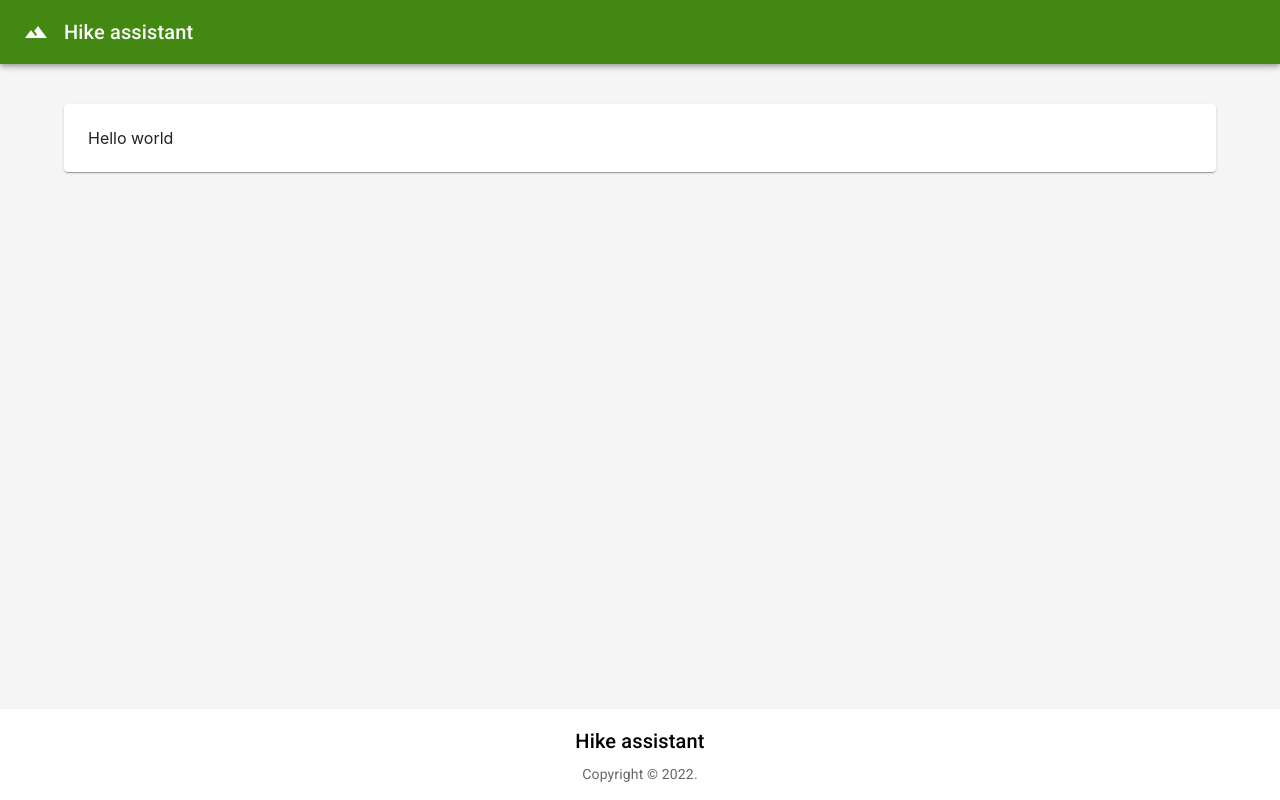
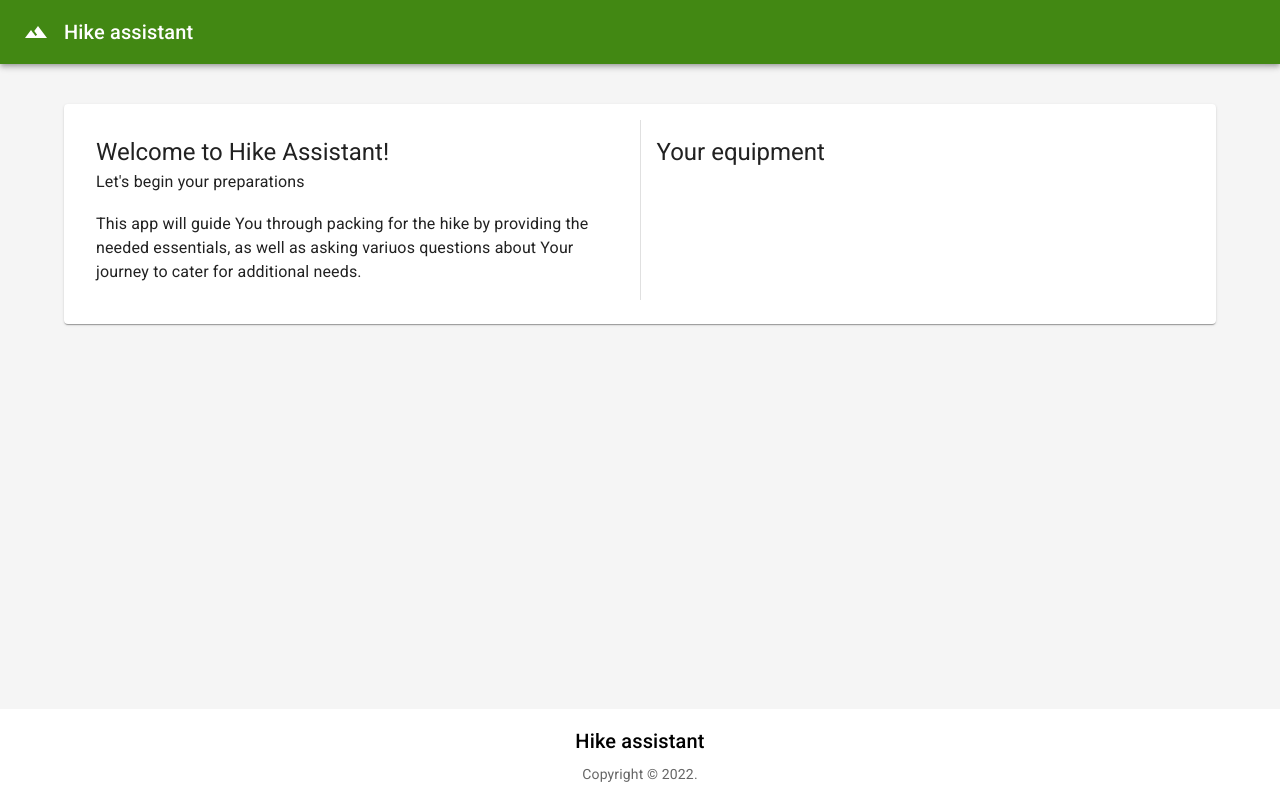
Before and after one commit to PauliusVizbara/HikeAssistant, a React (Create React App) app: page / in a window 1280 px wide. Built offline with nearby package versions, Linux system fonts and the light colour scheme.

Commit message:
feat: welcome message

```diff
--- a/src/components/Card/Card.tsx
+++ /dev/null
@@ -1,5 +0,0 @@
-import { Card as muiCard, styled } from '@mui/material'
-
-export const Card = styled(muiCard)(({ theme }) => ({
-  padding: theme.spacing(3),
-}))
--- /dev/null
+++ b/src/components/SplitCard/SplitCard/SplitCard.tsx
@@ -0,0 +1,13 @@
+import React from 'react'
+import { Card, CardContent, Grid } from '@mui/material'
+
+export const SplitCard: React.FC = (props) => {
+  const { children } = props
+  return (
+    <Card>
+      <CardContent>
+        <Grid container>{children}</Grid>
+      </CardContent>
+    </Card>
+  )
+}
--- /dev/null
+++ b/src/components/SplitCard/SplitCardContent/SplitCardContent.tsx
@@ -0,0 +1,15 @@
+import React from 'react'
+import { Grid as muiGrid, styled } from '@mui/material'
+
+const Grid = styled(muiGrid)(({ theme }) => ({
+  padding: theme.spacing(2),
+}))
+
+export const SplitCardContent: React.FC = (props) => {
+  const { children } = props
+  return (
+    <Grid item xs>
+      {children}
+    </Grid>
+  )
+}
--- a/src/views/WelcomeMessage/WelcomeMessage.tsx
+++ b/src/views/WelcomeMessage/WelcomeMessage.tsx
@@ -1,6 +1,28 @@
 import React from 'react'
-import { Card } from '../../components/Card/Card'
+import { Divider, Typography } from '@mui/material'
+import { SplitCard } from '../../components/SplitCard/SplitCard/SplitCard'
+import { SplitCardContent } from '../../components/SplitCard/SplitCardContent/SplitCardContent'
 
 export const WelcomeMessage = () => {
-  return <Card>Hello world</Card>
+  return (
+    <>
+      <SplitCard>
+        <SplitCardContent>
+          <Typography variant="h5">Welcome to Hike Assistant!</Typography>
+          <Typography variant="subtitle1">
+            Let&apos;s begin your preparations
+          </Typography>
+          <Typography sx={{ pt: 2 }} variant="body1">
+            This app will guide You through packing for the hike by providing
+            the needed essentials, as well as asking variuos questions about
+            Your journey to cater for additional needs.
+          </Typography>
+        </SplitCardContent>
+        <Divider orientation="vertical" flexItem></Divider>
+        <SplitCardContent>
+          <Typography variant="h5">Your equipment</Typography>
+        </SplitCardContent>
+      </SplitCard>
+    </>
+  )
 }
```
